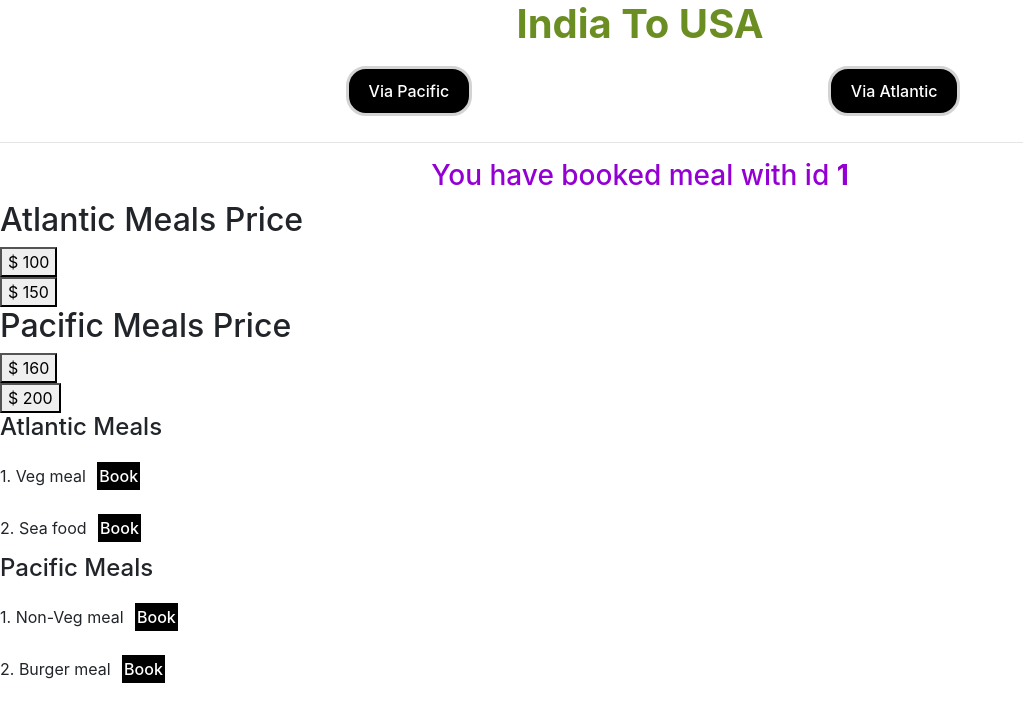
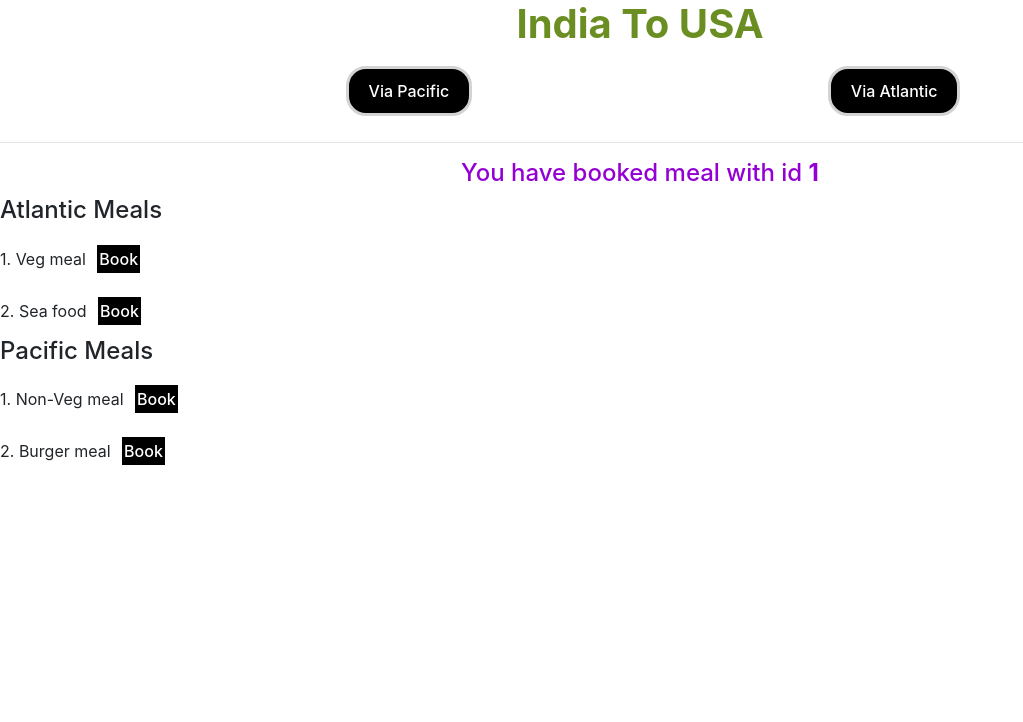
Before and after one commit to Priyanka-Sodhi/angular-routing-india-usa, an Angular app: page /india-usa/pacific/1 in a window 1280 px wide. Shown: the top 722 px of the page, without its empty margins (0-1023 px from the left). Built offline with nearby package versions, Linux system fonts and the light colour scheme.

Commit message:
4 files modified, 3 deleted

```diff
--- a/src/app/app.module.ts
+++ b/src/app/app.module.ts
@@ -2,7 +2,6 @@ import { NgModule } from '@angular/core';
 import { BrowserModule } from '@angular/platform-browser';
 import { FormsModule } from '@angular/forms';
 import {Routes,RouterModule} from '@angular/router';
-// import {AppRoutingModule} from './app-routing.module';
 import { AppComponent } from './app.component';
 import { HelloComponent } from './hello.component';
 import { IndiaUsaComponent } from './india-usa/india-usa.component';
@@ -10,11 +9,11 @@ import { AtlanticComponent } from './atlantic/atlantic.component';
 import { PacificComponent } from './pacific/pacific.component';
 import { AppRoutingModule } from './app-routing/app-routing.module';
 import { MealComponent } from './meal/meal.component';
-import { MealpriceComponent } from './mealprice/mealprice.component';
+
 
 @NgModule({
   imports:[ BrowserModule, FormsModule,RouterModule,AppRoutingModule],
-  declarations: [ AppComponent, HelloComponent, IndiaUsaComponent, AtlanticComponent, PacificComponent, MealComponent, MealpriceComponent ],
+  declarations: [ AppComponent, HelloComponent, IndiaUsaComponent, AtlanticComponent, PacificComponent, MealComponent ],
   bootstrap:    [ AppComponent ]
 })
 export class AppModule { }
--- a/src/app/meal/meal.component.html
+++ b/src/app/meal/meal.component.html
@@ -1,13 +1 @@
-<h3 style="color:darkviolet;text-align:center">You have booked meal with id <b>{{selected}}</b></h3>
-
-<h2>Atlantic Meals Price</h2>
-<div *ngFor="let p of atlanticMealsPrice">
-  <button (click)="bookAtlanticMealsPrice(p.price)">$ {{p.price}}</button>
-</div>
-
-<h2>Pacific Meals Price</h2>
-<div *ngFor="let p of pacificMealsPrice">
-  <button (click)="bookPacificMealsPrice(p.price)">$ {{p.price}}</button>
-</div>
-<!-- <app-mealprice></app-mealprice> -->
-<router-outlet></router-outlet>
+<h4 style="color:darkviolet;text-align:center">You have booked meal with id <b>{{selected}}</b></h4>
--- a/src/app/meal/meal.component.ts
+++ b/src/app/meal/meal.component.ts
@@ -34,12 +34,7 @@ pacificMealsPrice=[
   }
 ]
 
-bookAtlanticMealsPrice(price){
-  this.router.navigate(['atlantic/:id',price],{relativeTo:this.activateroute})
-}
-bookPacificMealsPrice(price){
-  this.router.navigate(['pacific/:id',price],{relativeTo:this.activateroute})
-}
+
 
 
 }
--- a/src/app/mealprice/mealprice.component.html
+++ /dev/null
@@ -1,5 +0,0 @@
-<p>
-mealprice works!
-</p>
-
-<router-outlet></router-outlet>
--- a/src/app/mealprice/mealprice.component.ts
+++ /dev/null
@@ -1,18 +0,0 @@
-import { Component, OnInit } from '@angular/core';
-import { Router, ActivatedRoute, ParamMap } from '@angular/router';
-
-@Component({
-  selector: 'app-mealprice',
-  templateUrl: './mealprice.component.html',
-  styleUrls: ['./mealprice.component.css']
-})
-export class MealpriceComponent implements OnInit {
-
-  selected:string;
-  constructor(private router:Router, private activateroute:ActivatedRoute) { }
-
-  ngOnInit() {
-    this.activateroute.paramMap.subscribe((param:ParamMap)=>{this.selected = param.get("price")})
-  }
-
-}
```
Also changed, not shown: src/app/app-routing/app-routing.module.ts (+0 -9 lines), src/app/mealprice/mealprice.component.css (deleted).
